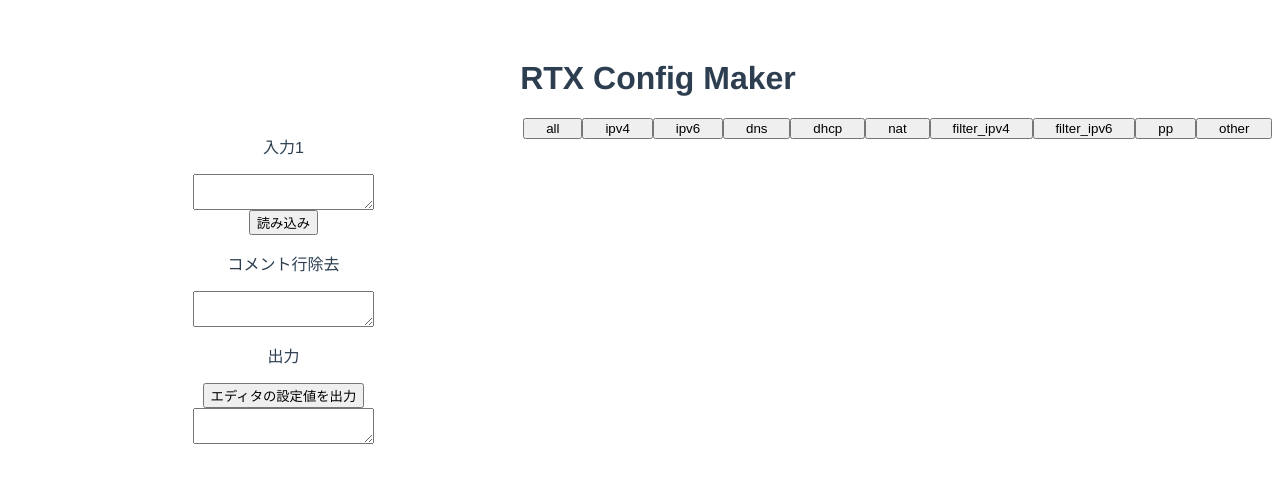
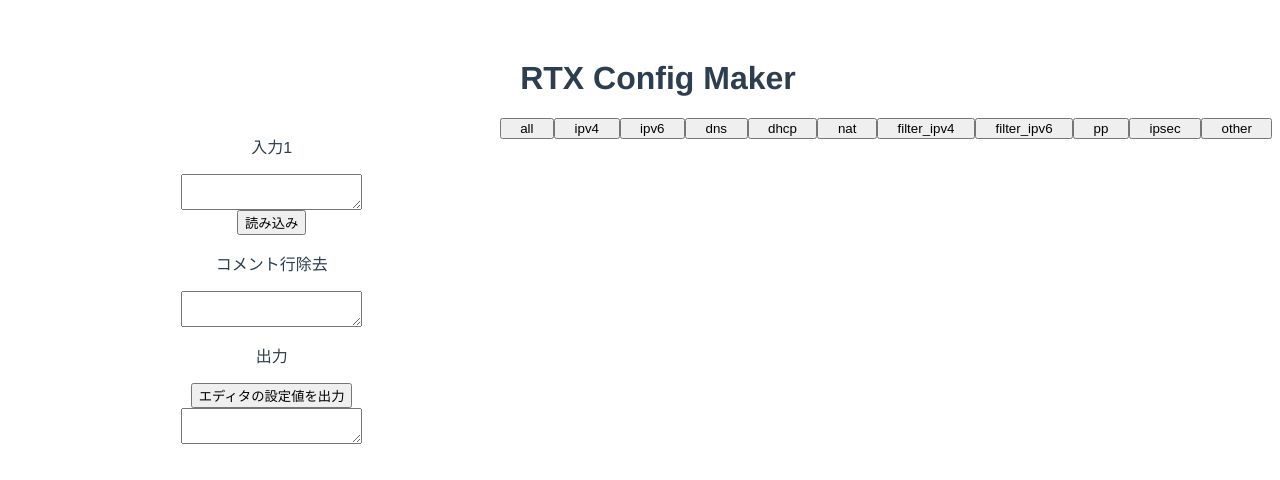
Before and after one commit to hakohumi/rtx_config_maker, a Vue app: page / in a window 1280 px wide. Shown: the top 480 px of the page. Built offline with nearby package versions, Linux system fonts and the light colour scheme.

Commit message:
ipsecを追加

```diff
--- a/src/components/HelloWorld.vue
+++ b/src/components/HelloWorld.vue
@@ -43,6 +43,7 @@
             filter_ipv6
           </button>
           <button @click="set_current_view_list(list_pp)">pp</button>
+          <button @click="set_current_view_list(list_ipsec)">ipsec</button>
           <button @click="set_current_view_list(list_other)">other</button>
         </div>
 
@@ -142,11 +143,9 @@ main {
 .editer-list {
   overflow-y: scroll;
   height: 80vh;
-  /* width: 100%; */
 }
 </style>
 <script lang="ts">
-/* eslint-disable no-unused-vars */
 import { Component, Vue } from 'vue-property-decorator'
 import draggable from 'vuedraggable'
 
@@ -180,6 +179,7 @@ export default class HelloWorld extends Vue {
   private list_filter_ipv4: IndexList[] = []
   private list_filter_ipv6: IndexList[] = []
   private list_pp: IndexList[] = []
+  private list_ipsec: IndexList[] = []
   private list_other: IndexList[] = []
 
   private set_current_view_list(i_list: IndexList[]) {
@@ -253,6 +253,8 @@ export default class HelloWorld extends Vue {
         it.line.slice(0, 4) == ' pp '
       ) {
         this.list_pp.push(it)
+      } else if (it.line.slice(0, 'ipsec '.length) == 'ipsec ') {
+        this.list_ipsec.push(it)
       } else {
         this.list_other.push(it)
       }
```
